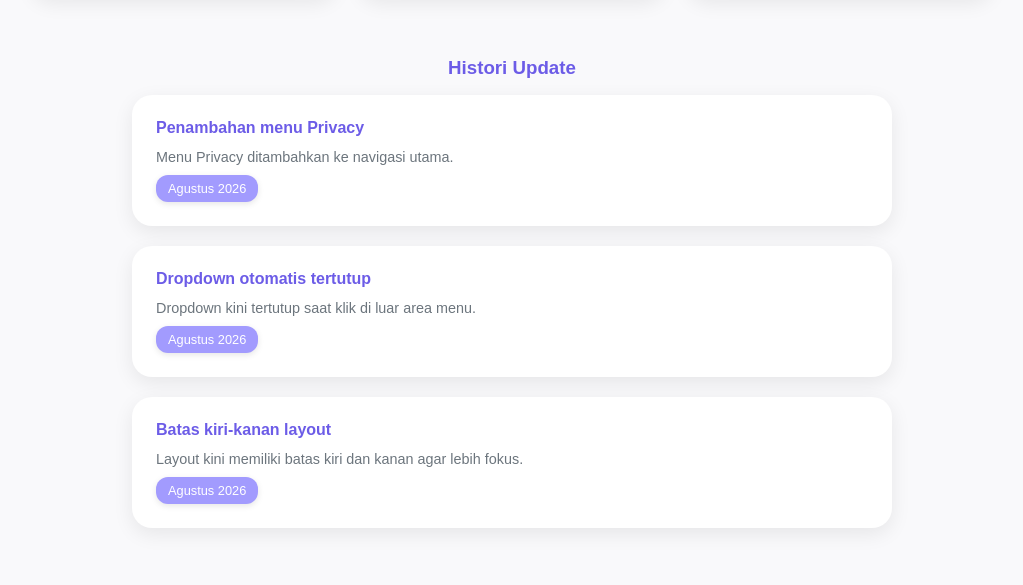
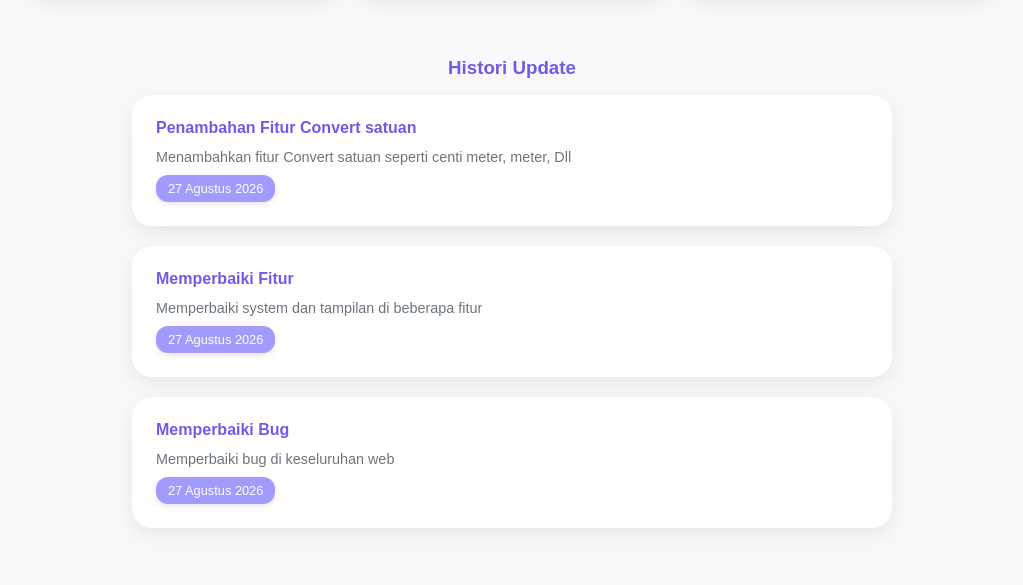
Before and after one commit to ktzreza/ktzreza, a website: page index.html in a window 1280 px wide. Shown: the part 488-1073 px from the top of the page, without its empty margins (128-1151 px from the left). Drawn offline with Linux system fonts and the light colour scheme.

Commit message:
Update history section and footer in index.html

```diff
--- a/index.html
+++ b/index.html
@@ -176,19 +176,19 @@
     <section class="history">
       <h3>Histori Update</h3>
       <div class="card">
-        <h4>Penambahan menu Privacy</h4>
-        <p>Menu Privacy ditambahkan ke navigasi utama.</p>
-        <span>Agustus 2026</span>
+        <h4>Penambahan Fitur Convert satuan</h4>
+        <p>Menambahkan fitur Convert satuan seperti centi meter, meter, Dll </p>
+        <span>27 Agustus 2026</span>
       </div>
       <div class="card">
-        <h4>Dropdown otomatis tertutup</h4>
-        <p>Dropdown kini tertutup saat klik di luar area menu.</p>
-        <span>Agustus 2026</span>
+        <h4>Memperbaiki Fitur</h4>
+        <p>Memperbaiki system dan tampilan di beberapa fitur </p>
+        <span>27 Agustus 2026</span>
       </div>
       <div class="card">
-        <h4>Batas kiri-kanan layout</h4>
-        <p>Layout kini memiliki batas kiri dan kanan agar lebih fokus.</p>
-        <span>Agustus 2026</span>
+        <h4>Memperbaiki Bug</h4>
+        <p>Memperbaiki bug di keseluruhan web</p>
+        <span>27 Agustus 2026</span>
       </div>
     </section>
 
@@ -216,7 +216,7 @@
   </main>
 
   <footer>
-    © 2026 RZ HOME · Dibuat dengan ❤️ · <a href="#contact">Hubungi Kami</a>
+    © 2026 · Dibuat Oleh · <a href="https://rezapangestu.my.id">RZ Home</a>
   </footer>
 
   <script>
```
